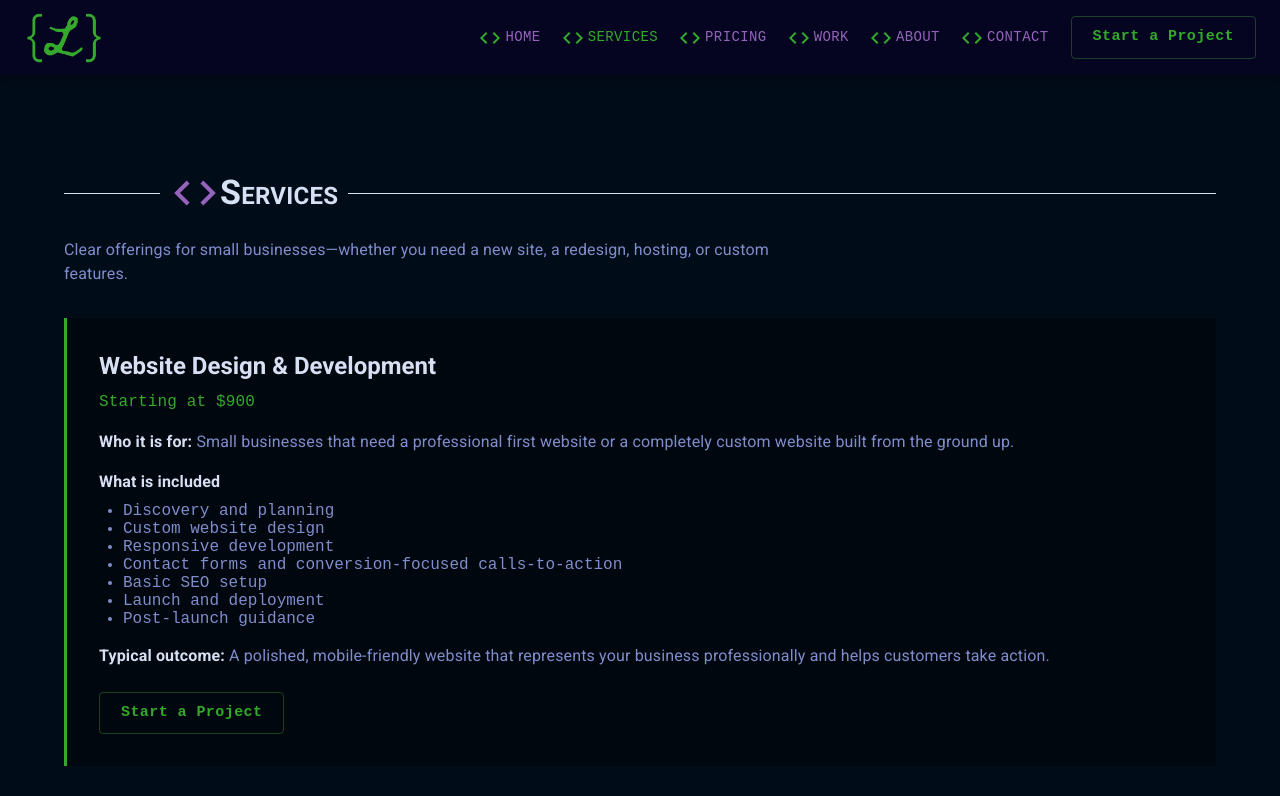
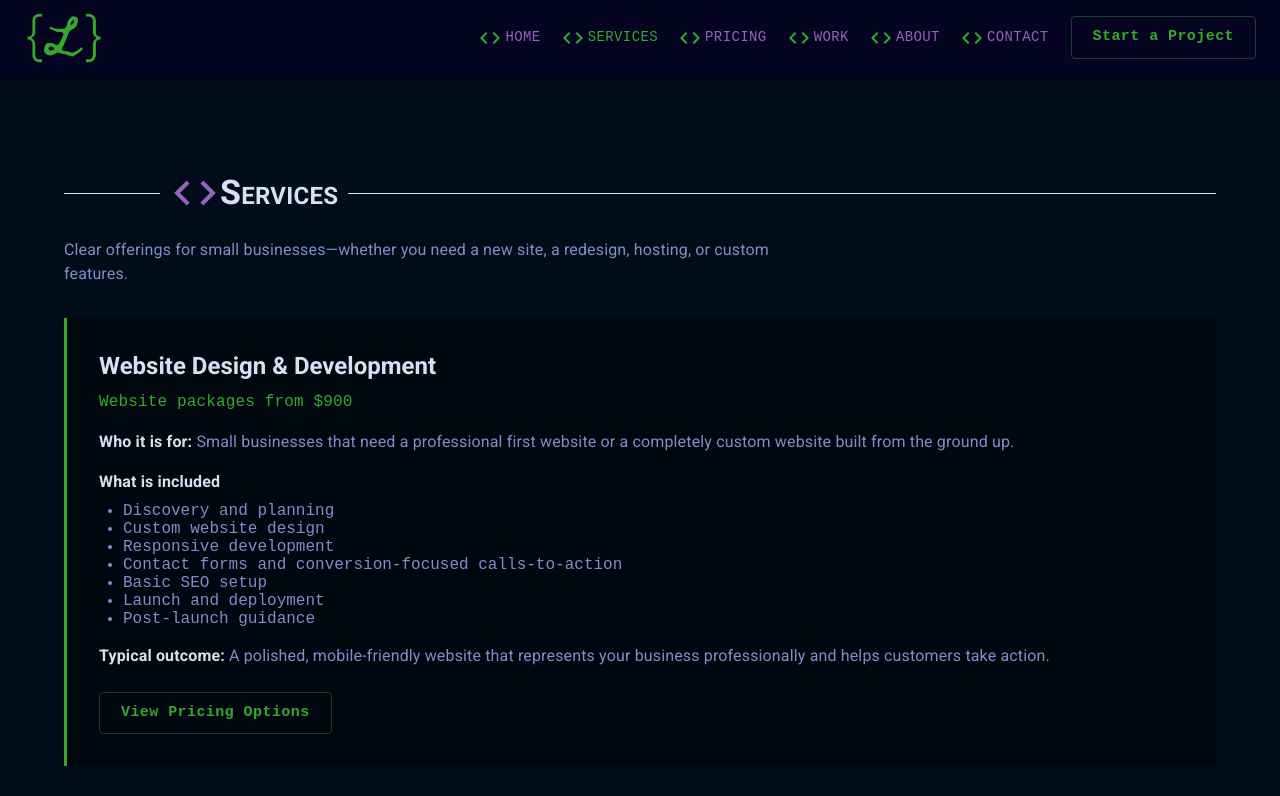
Before and after one commit to logan-barsell/loganb-portfolio, a React (Create React App) app: page /services in a window 1280 px wide. Shown: the top 796 px of the page. Built offline with nearby package versions, Linux system fonts and the light colour scheme.

Commit message:
minor updates

```diff
--- a/src/data/pricing.js
+++ b/src/data/pricing.js
@@ -1,7 +1,7 @@
 export const sitePackages = [
   {
     id: 'starter',
-    name: 'Starter Site',
+    name: 'Starter',
     price: '$900',
     description:
       'Perfect for businesses getting online with a focused set of core pages.',
@@ -17,7 +17,7 @@ export const sitePackages = [
   },
   {
     id: 'business',
-    name: 'Business Site',
+    name: 'Standard',
     price: '$1,500',
     description:
       'Perfect for growing businesses that need a stronger online presence and lead generation.',
@@ -35,7 +35,7 @@ export const sitePackages = [
   },
   {
     id: 'growth',
-    name: 'Growth Site',
+    name: 'Premium',
     price: '$2,500',
     description:
       'Perfect for businesses needing advanced functionality or more customized solutions.',
--- a/src/data/services.js
+++ b/src/data/services.js
@@ -17,8 +17,9 @@ export const services = [
     ],
     outcome:
       'A polished, mobile-friendly website that represents your business professionally and helps customers take action.',
-    priceLabel: 'Starting at $900',
-    packageSlug: 'starter',
+    priceLabel: 'Website packages from $900',
+    ctaLabel: 'View Pricing Options',
+    ctaTo: '/pricing',
   },
   {
     id: 'redesigns',
--- a/src/pages/About.js
+++ b/src/pages/About.js
@@ -13,7 +13,7 @@ import { colors } from '../theme/colors';
 const About = () => {
   return (
     <Box sx={{ pb: 6 }}>
-      <Section title="About Logan">
+      <Section title="About Me">
         <Grid container spacing={4} alignItems="flex-start">
           <Grid item xs={12} md={4}>
             <Headshot />
--- a/src/pages/Services.js
+++ b/src/pages/Services.js
@@ -70,8 +70,8 @@ const Services = () => {
                     {service.note}
                   </Typography>
                 ) : null}
-                <CtaButton to={`/start?package=${service.packageSlug}`}>
-                  Start a Project
+                <CtaButton to={service.ctaTo ?? `/start?package=${service.packageSlug}`}>
+                  {service.ctaLabel ?? 'Start a Project'}
                 </CtaButton>
               </Box>
             </Grid>
```
